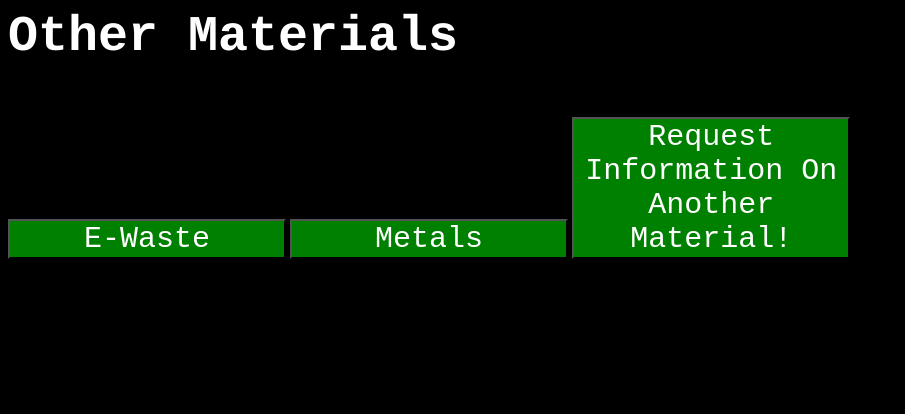
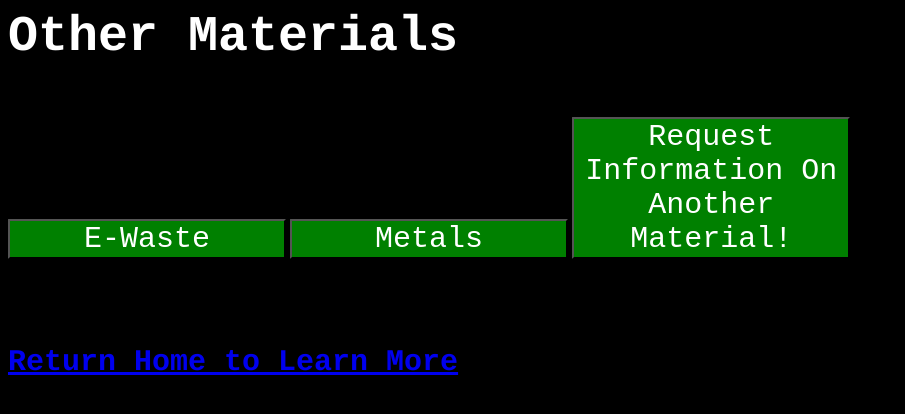
Before and after one commit to ek822/gradablewaste, a plain HTML site: page other.html in a window 1280 px wide. Shown: the whole page, without its empty margins (0-905 px from the left). Drawn offline with Linux system fonts and the light colour scheme.

Commit message:
home button

```diff
--- a/indexit.css
+++ b/indexit.css
@@ -41,3 +41,8 @@ button{
 img {
   width:22%;
 }
+h5{
+font-family: Courier;
+font-size: 30;
+color: white;
+}
--- a/other.html
+++ b/other.html
@@ -10,5 +10,9 @@
     <button type="button" onclick="window.location.href = 'metal.html';">Metals</button>
     <button type="button" onclick="window.location.href = '#.html';">Request Information On Another Material!</button>
     <br>
+    <br> <br>
+<a href="index.html">
+   <h5> Return Home to Learn More </h7>
+</a>
   </body>
 </html>
```
Also changed, not shown: metal.html (+4 -1 lines), organics.html (+4 -1 lines), paper.html (+4 -0 lines), plastic.html (+4 -1 lines).
